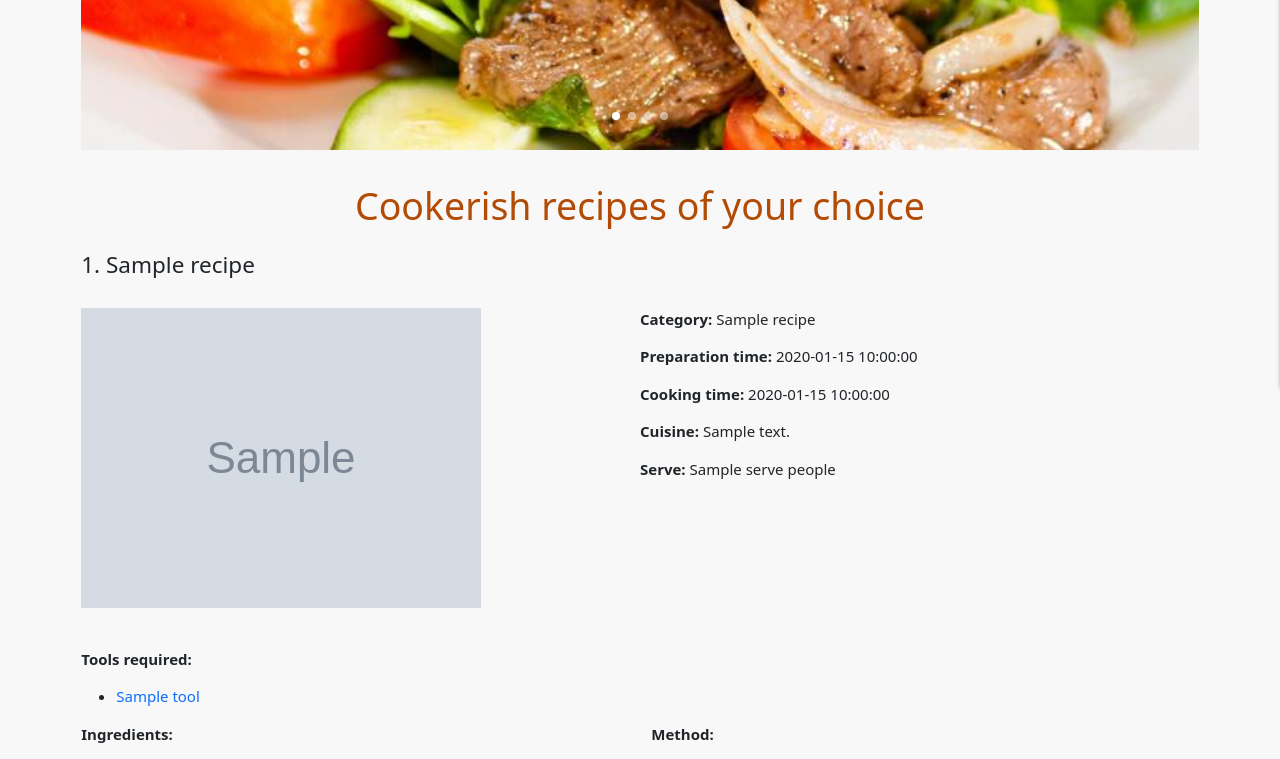
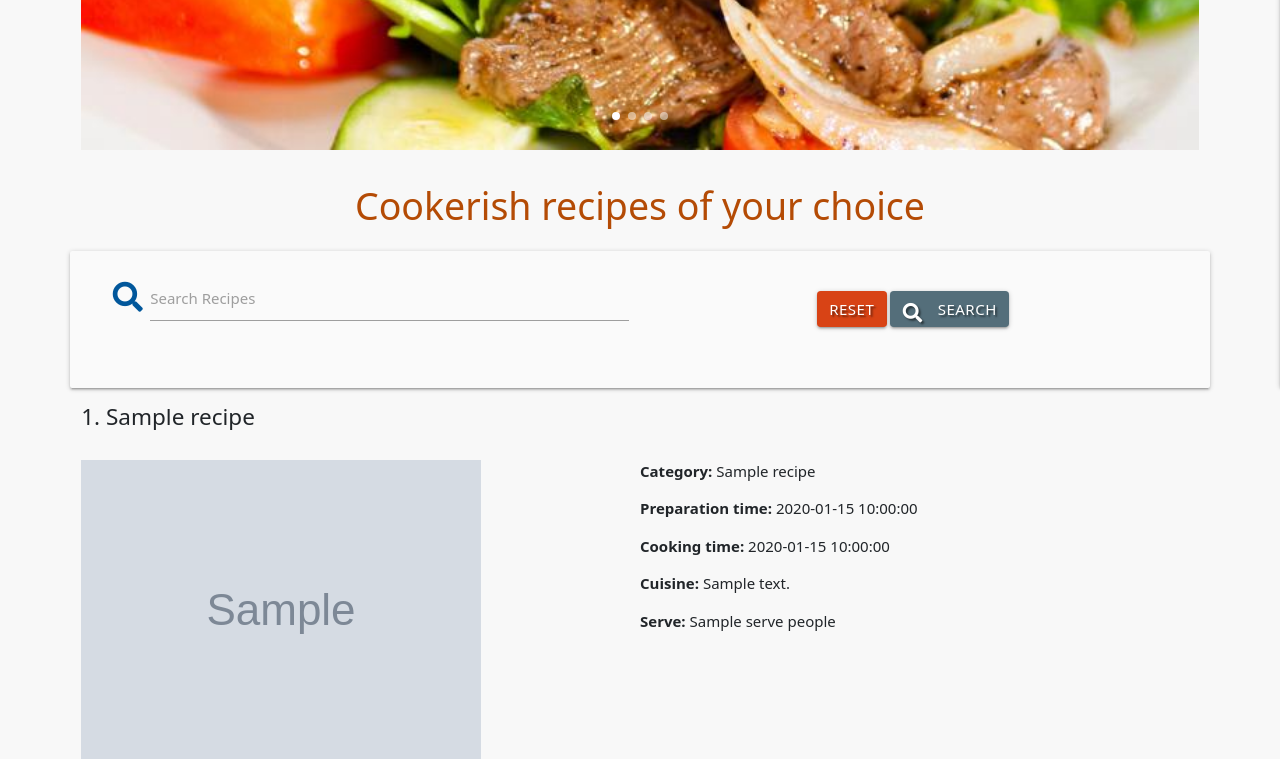
Before and after one commit to baijuka/ms3-bju-project, a Flask app: page / in a window 1280 px wide. Shown: the part 473-1232 px from the top of the page. Run offline with Flask 2, Linux system fonts and the light colour scheme; grey boxes marked "Sample" are stand-in pictures; a database or web service that is not in the repository returns one stand-in record (values such as "Sample title"); some libraries are stand-ins or nearby versions.

Commit message:
Add search functionality

```diff
--- a/app.py
+++ b/app.py
@@ -22,7 +22,14 @@ mongo = PyMongo(app)
 @app.route("/")
 @app.route("/get_recipes")
 def get_recipes():
-    recipes = mongo.db.recipes.find()
+    recipes = list(mongo.db.recipes.find())
+    return render_template("recipes.html", recipes=recipes)
+
+
+@app.route("/search", methods=["GET", "POST"])
+def search():
+    query = request.form.get("recipe_query")
+    recipes = list(mongo.db.recipes.find({"$text": {"$search": query}}))
     return render_template("recipes.html", recipes=recipes)
 
 
--- a/templates/recipes.html
+++ b/templates/recipes.html
@@ -9,6 +9,25 @@
   </div>
   <h1 style="color: rgb(180, 75, 5); text-align: center; margin-top: 3%; margin-bottom: 2%;">Cookerish recipes of your choice</h1>
 
+  <div class="row card-panel grey lighten-5">
+    <form action="{{ url_for('search') }}" method="post" class="col s12">
+        <div class="row valign-wrapper center-align">
+            <div class="input-field col s12 m8">
+                <i class="fas fa-search prefix light-blue-text text-darken-4"></i>
+                <input type="text" name="recipe_query" id="recipe_query" minlength="3" class="validate" required>
+                <label for="recipe_query">Search Recipes</label>
+            </div>
+            <div class="col s12 m4">
+                <a href="{{ url_for('get_recipes') }}" class="deep-orange darken-3 btn text-white text-shadow">Reset</a>
+                <button type="submit" class="blue-grey darken-1 btn text-white text-shadow">
+                    <i class="fas fa-search left"></i> Search
+                </button>
+            </div>
+        </div>
+    </form>
+  </div>
+
+  {% if recipes|length > 0 %}
     {% for recipe in recipes %}
       <div class="row">
         <div class="col-9"><h4>{{ loop.index}}. {{ recipe.recipe_name }}</h4><br>
@@ -61,6 +80,9 @@
     <hr style="color: rgb(212, 207, 207);">
     <br><br>
     {% endfor %}
+  {% else %}
+        <h3 class="red-text text-darken-4 center-align">No Results Found</h3>
+  {% endif %}
 
   <div class="row advt">
     <div  class="col s12">
```
Lines whose indentation alone changed are shown as unchanged.
